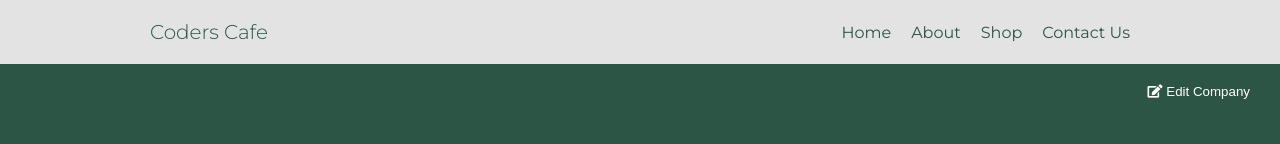
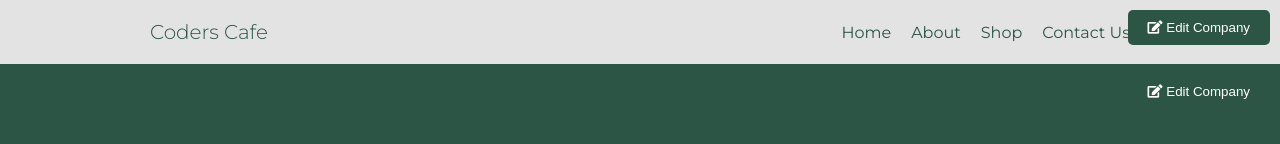
Before and after one commit to Coder-s-Cafeteria/Coder-s-Cafeteria, a plain HTML site: page index.html in a window 1280 px wide. Shown: the top 144 px of the page. Drawn offline with Linux system fonts and the light colour scheme; grey boxes are pictures that could not be loaded.

Commit message:
upload product 2.0

```diff
--- a/index.html
+++ b/index.html
@@ -59,6 +59,9 @@
 
     <section class ="whats-new">
       <div class="container">
+        <button type="button" id="editCompanyBtn" class="open-edit-form-button">
+          <i class="fas fa-edit"></i> Edit Company
+        </button>
         <h2>NEWS & OFFERS</h2>
         <div class="product-grid">
           <div class="product-card">
```
